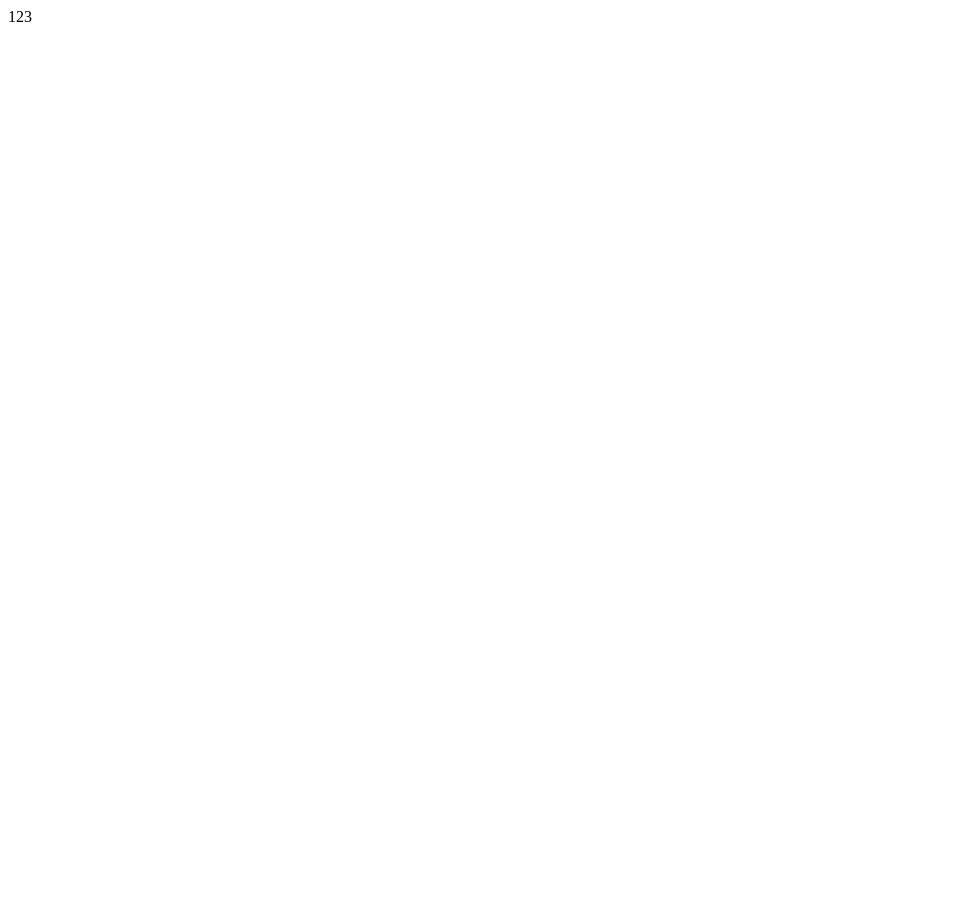
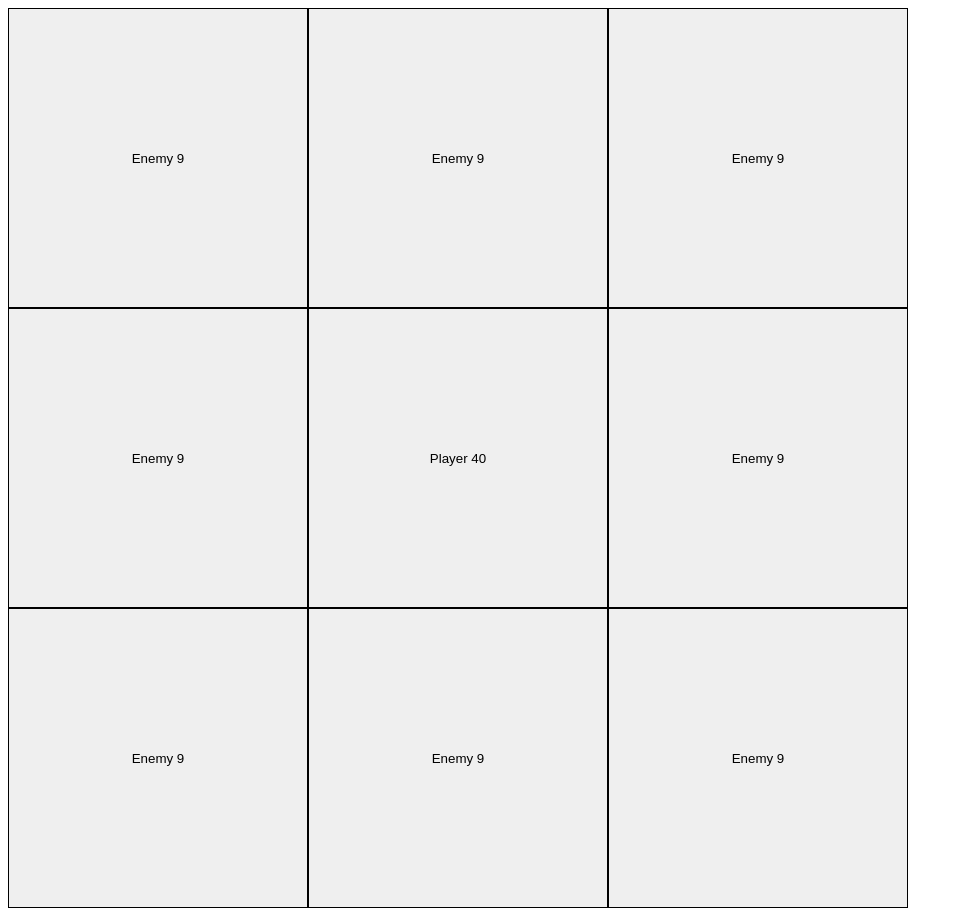
Before and after one commit to bourbakiii/dcf, a Vue app: page / in a window 1280 px wide. Shown: the whole page, without its empty margins (0-963 px from the left). Before the commit the page ends 800 px from the top, so only its background shows below. Built offline with nearby package versions, Linux system fonts and the light colour scheme.

Commit message:
Coin sets

```diff
--- a/src/App.vue
+++ b/src/App.vue
@@ -1,17 +1,45 @@
 <template>
-  <div class="content">123</div>
+  <div id="#app" class="app">
+    <transition-group name='cards-transition' appear mode='out-in'>
+    <Card @click='click(item)' class='app__card' v-for="(item, index) in [...cards,player]" :key="index" :card="item" />
+    </transition-group>
+  </div>
 </template>
 
 <script>
+import Card from "./components/Card.vue";
 import generateMixin from "./mixins/generate.js";
 import typesMixin from "./mixins/types.js";
+import actionsMixin from "./mixins/actions.js";
 export default {
-  mixins: [generateMixin, typesMixin],
+  components: { Card },
+  mixins: [generateMixin, typesMixin, actionsMixin],
   data() {
     return {
       player: this.newPlayer(),
-      cards: this.setCards({ length: 8, with_player: true }),
+      cards: this.setCards({ rows: 3, columns: 3 }),
+      points: 0
     };
   },
 };
 </script>
+<style scoped>
+.cards-transition-enter{
+  transform: rotateY(90deg);
+}
+.cards-transition-leave-to{
+  transform: rotateY(90deg);
+}
+.cards-transition-leave-active,
+.cards-transition-enter-active{
+  transition: 0.3s;
+}
+.app{
+  width:900px;
+  height:900px;
+  background-color: grey;
+  position: relative;
+}
+.app__card{
+}
+</style>
--- a/src/components/Card.vue
+++ b/src/components/Card.vue
@@ -1,14 +1,24 @@
 <template>
-    <div class="card">
-
-    </div>
+  <button type='button' @click='$emit("click")' :style="{ top: parseInt(card.position.y)+'px', left: parseInt(card.position.x)+'px' }" class="card">
+    {{card.type.type_name}} {{card.health}}
+  </button>
 </template>
 <script>
 export default {
-    props:{
-        card: {
-            required:true
-        }
-    }
+  props: {
+    card: {
+      required: true,
+    },
+  },
+};
+</script>
+<style scoped>
+.card {
+  position: absolute;
+  width: 300px;
+  height: 300px;
+  border: 1px solid black;
+  transition: 0.5s;
+  cursor: pointer;
 }
-</script>
+</style>
--- /dev/null
+++ b/src/mixins/actions.js
@@ -0,0 +1,38 @@
+export default {
+    methods: {
+        is_adjacent(card) {
+            return ((Math.abs(card.position.y - this.player.position.y) + Math.abs(card.position.x - this.player.position.x)) == this.$store.state.generals.size &&
+                Math.abs(card.position.y - this.player.position.y) <= this.$store.state.generals.size &&
+                Math.abs(card.position.x - this.player.position.x <= this.$store.state.generals.size))
+        },
+        click(card) {
+            if (card.type.type_name == 'Player') return;
+
+            else if (card.type.type_name == 'Enemy') {
+                if (this.is_adjacent(card)) {
+                    let card_health_buffer = card.health;
+                    card.health = Math.max(0, card.health - this.player.health);
+                    this.player.health = Math.max(0, this.player.health - card_health_buffer);
+
+                    if (card.health > 0) {
+                        console.log(11)
+                        this.switchCardsPositions(card, this.player);
+                    }
+                    else if (card.health == 0) {
+                        this.cards.splice(this.cards.map(el=>el.id).indexOf(card.id), 1 , this.newCoin({ health: card.start_health, position: card.position }));
+                    }
+
+                }
+            }
+
+            // else if (card.type.type_name == 'Coin'){
+            //     this.switchCardsPositions(card, this.player);
+            // }
+        },
+        switchCardsPositions(card1, card2) {
+            let position_buffer = { ...card1.position };
+            card1.position = card2.position;
+            card2.position = position_buffer;
+        }
+    }
+}
--- a/src/mixins/generate.js
+++ b/src/mixins/generate.js
@@ -1,20 +1,35 @@
 export default {
+
     methods: {
-        setCards({ length, with_player }) {
+        setCards({ rows, columns }) {
             let to_return = [];
-            for (let index = 0; index < length; index++)  to_return.push(this.newCard());
-            if (with_player) to_return.push(this.player);
+            for (let index_row = 0; index_row < rows; index_row++) {
+                for (let index_column = 0; index_column < columns; index_column++) {
+                    if (index_row == 1 && index_column == 1) continue;
+                    const position = {
+                        x: this.$store.state.generals.size * index_column,
+                        y: this.$store.state.generals.size * index_row
+                    }
+                    to_return.push(this.newCard({ position }));
+                }
+            }
             return to_return;
         },
         newPlayer() {
-            let shaphot = this.newCard();
-            console.object('Player', shaphot);
+            return this.newCard({ type: this.$store.state.types[0], position: { x: 300, y: 300 } });
         },
-        newCard() {
+        newCard(to_concat) {
+            let to_return = Object.assign({
+                id: `card-${Math.random() * 100}`,
+            }, { type: this.getRandomType() }, { ...to_concat });
+            return Object.assign(to_return, { health: to_return.type.health ? to_return.type.health : (to_return.type.min_health + to_return.type.health_coefficient * this.$store.state.generals.points).toFixed(0) });
+        },
+        newCoin({ health, position }) {
             return Object.assign({
                 id: `card-${Math.random() * 100}`,
-            }, this.getRandomType());
-        },
-
+            },
+                { type: this.$store.state.types[2] },
+                { health, position });
+        }
     }
 }
--- a/src/mixins/types.js
+++ b/src/mixins/types.js
@@ -1,24 +1,7 @@
-export const TYPES = [
-    {
-        id: "type-0",
-        type_name: "Player",
-        image: "player-image.png",
-        health: 1.0,
-    },
-    {
-        id: "type-1",
-        type_name: "Enemy",
-        image: "enemy-image.png",
-        health_coefficient: 1.1,
-        after_card: null,
-        after_money: false,
-    }
-];
-
 export default {
     methods: {
         getRandomType() {
-            return TYPES[Math.floor(Math.random())*TYPES.length];
+            return this.$store.state.types[Math.floor(Math.random())*this.$store.state.types.length+1];
         }
     }
 }
--- a/src/store/index.js
+++ b/src/store/index.js
@@ -1,9 +1,11 @@
 import Vue from 'vue';
 import Vuex from 'vuex'
 import typesModule from './modules/types.js'
+import generalsModule from './modules/generals.js'
 Vue.use(Vuex);
 export default new Vuex.Store({
     modules:{
-      types: typesModule
+      types: typesModule,
+      generals: generalsModule
     }
   })
--- /dev/null
+++ b/src/store/modules/generals.js
@@ -0,0 +1,11 @@
+export default {
+    state: {
+        size: 300,
+        points: 0
+    },
+    mutations: {
+        action(state, action) {
+            action(state);
+        }
+    }
+}
--- a/src/store/modules/types.js
+++ b/src/store/modules/types.js
@@ -4,14 +4,21 @@ export default {
             id: "type-0",
             type_name: "Player",
             image: "player-image.png",
-            health: 1.0,
+            health: 40,
         },
         {
             id: "type-1",
             type_name: "Enemy",
             image: "enemy-image.png",
             health_coefficient: 1.1,
+            min_health: Math.floor(Math.random()*10),
             after_card: null,
             after_money: false,
+        },
+        {
+            id: "type-2",
+            type_name: "Coin",
+            image: "coin-image.png",
+            health: 10
         }]
 }
```
